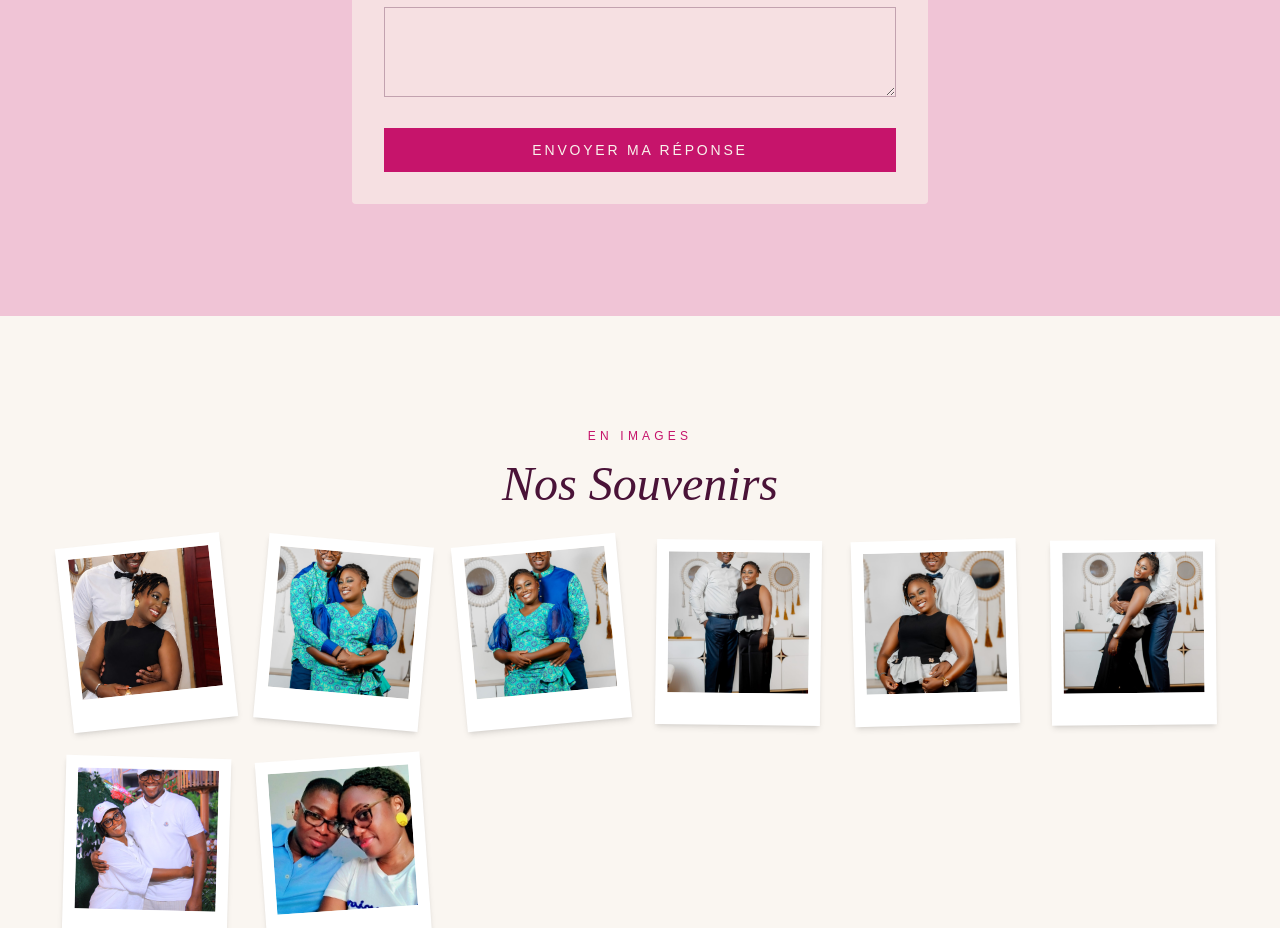
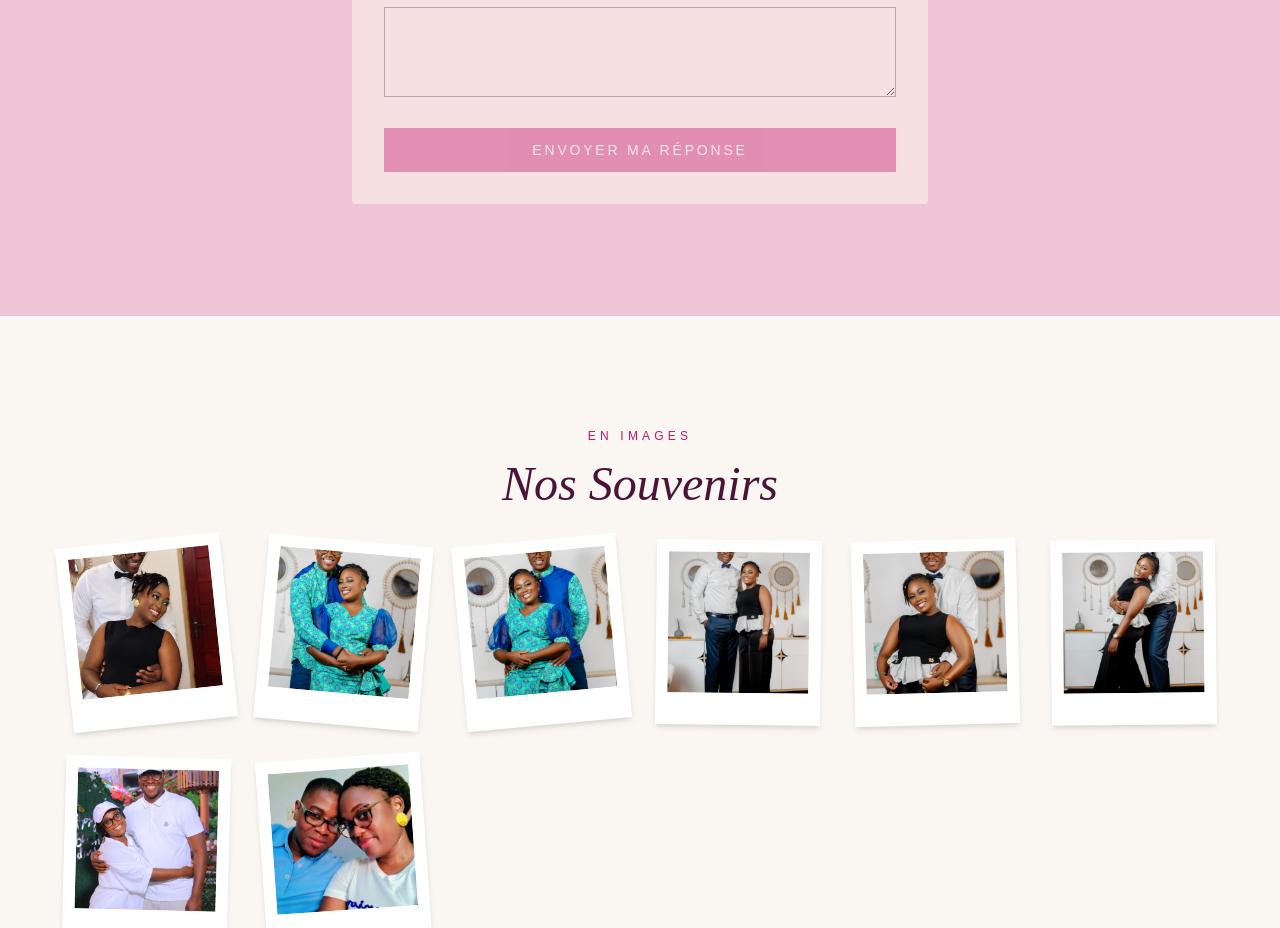
Before and after one commit to cademenage237-glitch/karelle-gilles-wedding, a React (Vite) app: page / in a window 1280 px wide. Shown: the part 5342-6270 px from the top of the page. Built offline with nearby package versions, Linux system fonts and the light colour scheme; no server answers; the database is empty.

Commit message:
Require an RSVP choice before submitting a general response

```diff
--- a/src/components/Rsvp.jsx
+++ b/src/components/Rsvp.jsx
@@ -120,6 +120,10 @@ export default function Rsvp() {
   async function handleSubmitGeneric(e) {
     e.preventDefault();
     if (!fullName.trim() || !supabaseConfigured || !responseKey) return;
+    if (status === 'pending') {
+      setError('Merci de choisir si vous serez présent ou non.');
+      return;
+    }
     setError(null);
 
     const { data: inserted, error: err } = await supabase
@@ -203,7 +207,7 @@ export default function Rsvp() {
               <textarea value={message} onChange={(e) => setMessage(e.target.value)} rows={3} className="w-full border border-civil-plum/30 bg-transparent px-4 py-2 focus:outline-none focus:border-fuschia" />
             </div>
 
-            <button type="submit" className="w-full bg-fuschia text-ivory py-3 uppercase tracking-[0.2em] text-sm hover:bg-fuschia-light transition-colors">Envoyer ma réponse</button>
+            <button type="submit" disabled={status === 'pending'} className="w-full bg-fuschia text-ivory py-3 uppercase tracking-[0.2em] text-sm hover:bg-fuschia-light transition-colors disabled:opacity-40">Envoyer ma réponse</button>
           </form>
         )}
 
```
